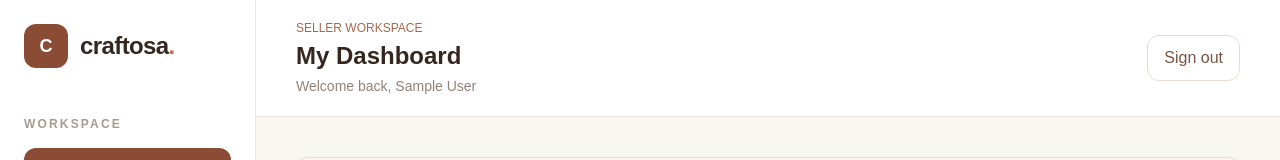
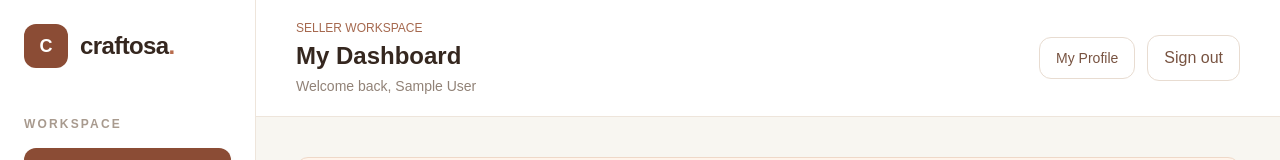
Before and after one commit to Kavindulal/craftosa, a Next.js app in the folder frontend/: page /seller in a window 1280 px wide. Shown: the top 160 px of the page. Built offline with nearby package versions, Linux system fonts and the light colour scheme; no server answers; sample sign-in values are in the browser's storage.

Commit message:
Add My Profile link to seller dashboard header

```diff
--- a/frontend/app/seller/page.tsx
+++ b/frontend/app/seller/page.tsx
@@ -168,12 +168,20 @@ export default function SellerDashboard() {
               )}
             </div>
 
-            <button
-              onClick={handleLogout}
-              className="shrink-0 rounded-xl border border-[#e8dcd1] px-4 py-2.5 text-sm font-medium text-[#785341] transition hover:bg-[#f8f1e9]"
-            >
-              Sign out
-            </button>
+            <div className="flex shrink-0 items-center gap-2 sm:gap-3">
+              <Link
+                href="/seller/settings"
+                className="rounded-xl border border-[#e8dcd1] px-4 py-2.5 text-sm font-medium text-[#785341] transition hover:bg-[#f8f1e9]"
+              >
+                My Profile
+              </Link>
+              <button
+                onClick={handleLogout}
+                className="rounded-xl border border-[#e8dcd1] px-4 py-2.5 text-sm font-medium text-[#785341] transition hover:bg-[#f8f1e9]"
+              >
+                Sign out
+              </button>
+            </div>
           </header>
 
           <div className="mx-auto max-w-7xl space-y-8 p-5 sm:p-8 lg:p-10">
```
